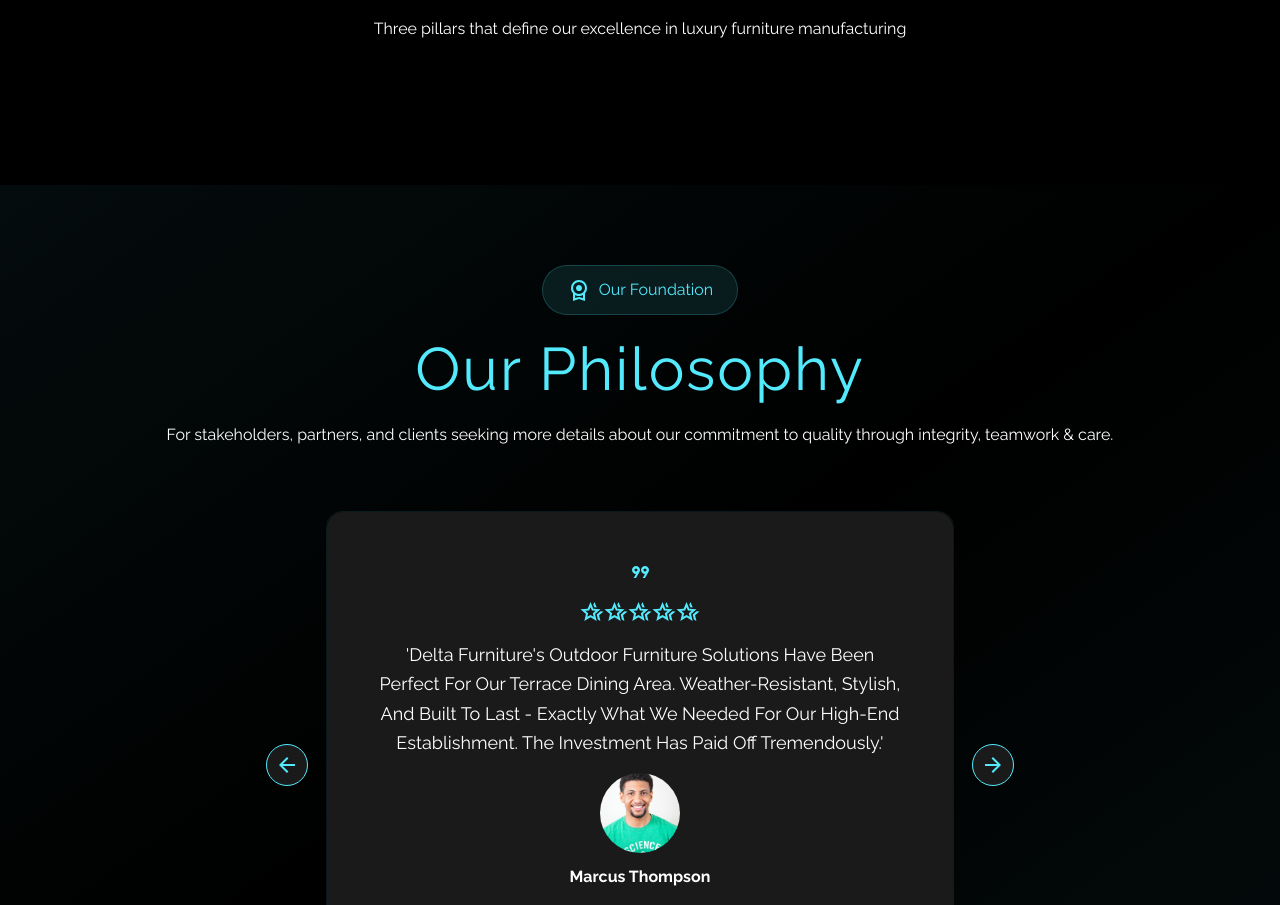
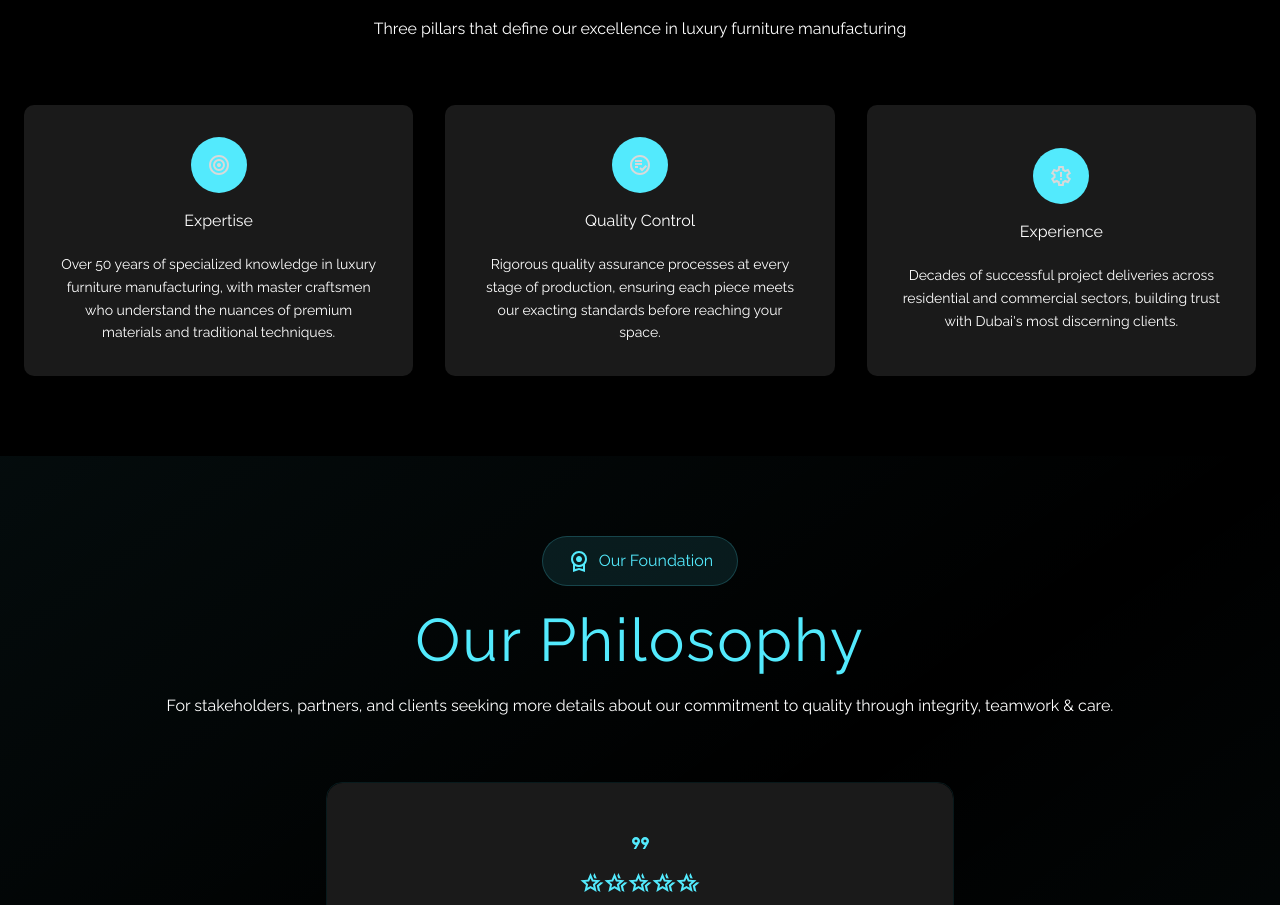
Before and after one commit to Abanoub-Louka94/Delta, a React (Vite) app: page / in a window 1280 px wide. Shown: the part 3149-4054 px from the top of the page. Built offline with nearby package versions, Linux system fonts and the light colour scheme.

Commit message:
adding files

```diff
--- /dev/null
+++ b/src/Components/strengths-card/StrengthsCard.jsx
@@ -0,0 +1,22 @@
+import { motion } from "motion/react";
+import Icon from "../icon/Icon";
+import { item } from "../../sections/portfolio/portfolio-js/portfolio";
+
+export default function StrengthsCard({ card }) {
+	return (
+		<motion.section
+			className="rounded-[10px] group relative bg-[#1a1a1a]  p-8 flex flex-col justify-center items-center hover:scale-110 my-transition hover:-translate-y-2.5"
+			variants={item}
+		>
+			<section className=" flex w-14 h-14 group-hover:rotate-360 rounded-full primary-bg-color justify-center items-center mb-4 my-transition">
+				<Icon path={card.icon.shape} color={card.icon.color} />
+			</section>
+			<section className="text-white text-center">
+				<h5 className="capitalize mb-5 group-hover:primary-color my-transition">
+					{card.descrip.title}
+				</h5>
+				<p className="text-sm leading-relaxed">{card.descrip.description}</p>
+			</section>
+		</motion.section>
+	);
+}
--- a/src/sections/portfolio/Portfolio.jsx
+++ b/src/sections/portfolio/Portfolio.jsx
@@ -1,12 +1,19 @@
+import { motion } from "motion/react";
 import Intro from "../../Components/section-intro/Intro";
 import Button from "../../Components/button/Button";
 import Icon from "../../Components/icon/Icon";
 import StatsCard from "../../Components/stats-card/StatsCard";
-import ServicesCard from "../../Components/services-card/ServicesCard";
-import { motion } from "motion/react";
-import { intro, path, images } from "./portfolio-js/portfolio";
 import FullBanner from "../../Components/card-full-banner/FullBanner";
 import PortfolioCard from "../../Components/portfolio-card/PortfolioCard";
+import StrengthsCard from "../../Components/strengths-card/StrengthsCard";
+import {
+	intro,
+	path,
+	images,
+	cards,
+	container,
+} from "./portfolio-js/portfolio";
+
 export default function Portfolio() {
 	return (
 		<section id="portfolio" className="py-20">
@@ -151,62 +158,17 @@
 							title={intro.title_2}
 							description={intro.description_2}
 						></Intro>
-						<section className="grid grid-cols-1 lg:grid-cols-3 gap-8">
-							{/* <ServicesCard>
-								<section className="rounded-[10px] group relative bg-[#1a1a1a]  p-8 flex flex-col justify-center items-center">
-									<section className=" flex w-14 h-14  rounded-full primary-bg-color justify-center items-center mb-4">
-										<Icon path={path.path_7} color={path.color_white} />
-									</section>
-									<section className="text-white text-center">
-										<h5 className="capitalize mb-5 group-hover:primary-color my-transition">
-											expertise
-										</h5>
-										<p className="text-sm leading-relaxed">
-											Expertise Over 50 years of specialized knowledge in luxury
-											furniture manufacturing, with master craftsmen who
-											understand the nuances of premium materials and
-											traditional techniques.
-										</p>
-									</section>
-								</section>
-							</ServicesCard>
-							<ServicesCard>
-								<section className="rounded-[10px] group bg-[#1a1a1a]  p-8  flex flex-col justify-center items-center">
-									<section className=" flex w-14 h-14  rounded-full primary-bg-color justify-center items-center mb-4">
-										<Icon path={path.path_8} color={path.color_white} />
-									</section>
-									<section className="text-white text-center">
-										<h5 className="capitalize mb-5 group-hover:primary-color my-transition">
-											expertise
-										</h5>
-										<p className="text-sm leading-relaxed">
-											Expertise Over 50 years of specialized knowledge in luxury
-											furniture manufacturing, with master craftsmen who
-											understand the nuances of premium materials and
-											traditional techniques.
-										</p>
-									</section>
-								</section>
-							</ServicesCard>
-							<ServicesCard>
-								<section className="rounded-[10px] group relative bg-[#1a1a1a]  p-8  flex flex-col justify-center items-center">
-									<section className=" flex w-14 h-14  rounded-full primary-bg-color justify-center items-center mb-4">
-										<Icon path={path.path_9} color={path.color_white} />
-									</section>
-									<section className="text-white text-center">
-										<h5 className="capitalize mb-5 group-hover:primary-color my-transition">
-											expertise
-										</h5>
-										<p className="text-sm leading-relaxed">
-											Expertise Over 50 years of specialized knowledge in luxury
-											furniture manufacturing, with master craftsmen who
-											understand the nuances of premium materials and
-											traditional techniques.
-										</p>
-									</section>
-								</section>
-							</ServicesCard> */}
-						</section>
+						<motion.section
+							className="grid grid-cols-1 lg:grid-cols-3 gap-8"
+							variants={container}
+							initial="hidden"
+							whileInView="show"
+							viewport={{ once: true }}
+						>
+							{cards.map((card, index) => (
+								<StrengthsCard card={card} key={index} />
+							))}
+						</motion.section>
 					</section>
 				</section>
 			</section>
--- a/src/sections/portfolio/portfolio-js/portfolio.js
+++ b/src/sections/portfolio/portfolio-js/portfolio.js
@@ -22,12 +22,7 @@
 		"M120-120v-560h240v-80l120-120 120 120v240h240v400H120Zm80-80h80v-80h-80v80Zm0-160h80v-80h-80v80Zm0-160h80v-80h-80v80Zm240 320h80v-80h-80v80Zm0-160h80v-80h-80v80Zm0-160h80v-80h-80v80Zm0-160h80v-80h-80v80Zm240 480h80v-80h-80v80Zm0-160h80v-80h-80v80Z",
 	path_6:
 		"M578-80q-17 0-28.5-11.5T538-120q0-17 11.5-28.5T578-160h113l-92-65q-14-10-16.5-25.5T589-280q9-14 25-16.5t30 6.5l93 64-39-106q-6-15 1-30t23-21q16-6 31 1t21 23l38 106 30-109q5-16 18.5-24.5T890-390q16 5 25 18.5t4 29.5L849-80H578Zm-378-80q-33 0-56.5-23.5T120-240v-480q0-33 23.5-56.5T200-800h40v-80h80v80h240v-80h80v80h40q33 0 56.5 23.5T760-720v244q-20-3-40-3t-40 3v-84H200v320h280q0 20 3 40t11 40H200Zm0-480h480v-80H200v80Zm0 0v-80 80Z",
-	path_7:
-		"M480-80q-83 0-156-31.5T197-197q-54-54-85.5-127T80-480q0-83 31.5-156T197-763q54-54 127-85.5T480-880q83 0 156 31.5T763-763q54 54 85.5 127T880-480q0 83-31.5 156T763-197q-54 54-127 85.5T480-80Zm0-80q134 0 227-93t93-227q0-134-93-227t-227-93q-134 0-227 93t-93 227q0 134 93 227t227 93Zm0-80q-100 0-170-70t-70-170q0-100 70-170t170-70q100 0 170 70t70 170q0 100-70 170t-170 70Zm0-80q66 0 113-47t47-113q0-66-47-113t-113-47q-66 0-113 47t-47 113q0 66 47 113t113 47Zm0-80q-33 0-56.5-23.5T400-480q0-33 23.5-56.5T480-560q33 0 56.5 23.5T560-480q0 33-23.5 56.5T480-400Z",
-	path_8:
-		"m562-225 199-199-57-56-142 142-56-57-57 57 113 113ZM280-360h120v-80H280v80Zm0-120h280v-80H280v80Zm0-120h280v-80H280v80ZM480-80q-83 0-156-31.5T197-197q-54-54-85.5-127T80-480q0-83 31.5-156T197-763q54-54 127-85.5T480-880q83 0 156 31.5T763-763q54 54 85.5 127T880-480q0 83-31.5 156T763-197q-54 54-127 85.5T480-80Zm0-80q134 0 227-93t93-227q0-134-93-227t-227-93q-134 0-227 93t-93 227q0 134 93 227t227 93Zm0-320Z",
-	path_9:
-		"M480-320q17 0 28.5-11.5T520-360q0-17-11.5-28.5T480-400q-17 0-28.5 11.5T440-360q0 17 11.5 28.5T480-320Zm-40-120h80v-200h-80v200ZM370-80l-16-128q-13-5-24.5-12T307-235l-119 50L78-375l103-78q-1-7-1-13.5v-27q0-6.5 1-13.5L78-585l110-190 119 50q11-8 23-15t24-12l16-128h220l16 128q13 5 24.5 12t22.5 15l119-50 110 190-103 78q1 7 1 13.5v27q0 6.5-2 13.5l103 78-110 190-118-50q-11 8-23 15t-24 12L590-80H370Zm70-80h79l14-106q31-8 57.5-23.5T639-327l99 41 39-68-86-65q5-14 7-29.5t2-31.5q0-16-2-31.5t-7-29.5l86-65-39-68-99 42q-22-23-48.5-38.5T533-694l-13-106h-79l-14 106q-31 8-57.5 23.5T321-633l-99-41-39 68 86 64q-5 15-7 30t-2 32q0 16 2 31t7 30l-86 65 39 68 99-42q22 23 48.5 38.5T427-266l13 106Zm40-320Z",
+
 	color_white: "#D9D9D9",
 	color_black: "#000",
 	color_primary: "#53eafd",
@@ -36,3 +31,58 @@
 export const images = {
 	banner: "bg-[url(/src/assets/Portfolio/Portfolio.jpeg)]",
 };
+
+export const cards = [
+	{
+		icon: {
+			shape:
+				"M480-80q-83 0-156-31.5T197-197q-54-54-85.5-127T80-480q0-83 31.5-156T197-763q54-54 127-85.5T480-880q83 0 156 31.5T763-763q54 54 85.5 127T880-480q0 83-31.5 156T763-197q-54 54-127 85.5T480-80Zm0-80q134 0 227-93t93-227q0-134-93-227t-227-93q-134 0-227 93t-93 227q0 134 93 227t227 93Zm0-80q-100 0-170-70t-70-170q0-100 70-170t170-70q100 0 170 70t70 170q0 100-70 170t-170 70Zm0-80q66 0 113-47t47-113q0-66-47-113t-113-47q-66 0-113 47t-47 113q0 66 47 113t113 47Zm0-80q-33 0-56.5-23.5T400-480q0-33 23.5-56.5T480-560q33 0 56.5 23.5T560-480q0 33-23.5 56.5T480-400Z",
+			color: "#D9D9D9",
+		},
+		descrip: {
+			title: "expertise",
+			description:
+				"Over 50 years of specialized knowledge in luxury furniture manufacturing, with master craftsmen who understand the nuances of premium materials and traditional techniques.",
+		},
+	},
+	{
+		icon: {
+			shape:
+				"m562-225 199-199-57-56-142 142-56-57-57 57 113 113ZM280-360h120v-80H280v80Zm0-120h280v-80H280v80Zm0-120h280v-80H280v80ZM480-80q-83 0-156-31.5T197-197q-54-54-85.5-127T80-480q0-83 31.5-156T197-763q54-54 127-85.5T480-880q83 0 156 31.5T763-763q54 54 85.5 127T880-480q0 83-31.5 156T763-197q-54 54-127 85.5T480-80Zm0-80q134 0 227-93t93-227q0-134-93-227t-227-93q-134 0-227 93t-93 227q0 134 93 227t227 93Zm0-320Z",
+			color: "#D9D9D9",
+		},
+		descrip: {
+			title: "quality control",
+			description:
+				"Rigorous quality assurance processes at every stage of production, ensuring each piece meets our exacting standards before reaching your space.",
+		},
+	},
+	{
+		icon: {
+			shape:
+				"M480-320q17 0 28.5-11.5T520-360q0-17-11.5-28.5T480-400q-17 0-28.5 11.5T440-360q0 17 11.5 28.5T480-320Zm-40-120h80v-200h-80v200ZM370-80l-16-128q-13-5-24.5-12T307-235l-119 50L78-375l103-78q-1-7-1-13.5v-27q0-6.5 1-13.5L78-585l110-190 119 50q11-8 23-15t24-12l16-128h220l16 128q13 5 24.5 12t22.5 15l119-50 110 190-103 78q1 7 1 13.5v27q0 6.5-2 13.5l103 78-110 190-118-50q-11 8-23 15t-24 12L590-80H370Zm70-80h79l14-106q31-8 57.5-23.5T639-327l99 41 39-68-86-65q5-14 7-29.5t2-31.5q0-16-2-31.5t-7-29.5l86-65-39-68-99 42q-22-23-48.5-38.5T533-694l-13-106h-79l-14 106q-31 8-57.5 23.5T321-633l-99-41-39 68 86 64q-5 15-7 30t-2 32q0 16 2 31t7 30l-86 65 39 68 99-42q22 23 48.5 38.5T427-266l13 106Zm40-320Z",
+			color: "#D9D9D9",
+		},
+		descrip: {
+			title: "experience",
+			description:
+				"Decades of successful project deliveries across residential and commercial sectors, building trust with Dubai's most discerning clients.",
+		},
+	},
+];
+
+export const container = {
+	hidden: { opacity: 0 },
+	show: {
+		opacity: 1,
+		transition: {
+			staggerChildren: 0.5,
+		},
+	},
+};
+
+export const item = {
+	hidden: { y: 50, opacity: 0 },
+	show: { y: 0, opacity: 1 },
+	transition: { duration: 3 },
+};
--- a/src/sections/services/services-js/services.js
+++ b/src/sections/services/services-js/services.js
@@ -90,9 +90,7 @@
 		opacity: 1,
 		transition: {
 			type: "spring",
-			stiffness: 100,
-			damping: 15,
-			staggerChildren: 0.3, // Delay between each child animation
+			staggerChildren: 0.5, // Delay between each child animation
 		},
 	},
 };
```
